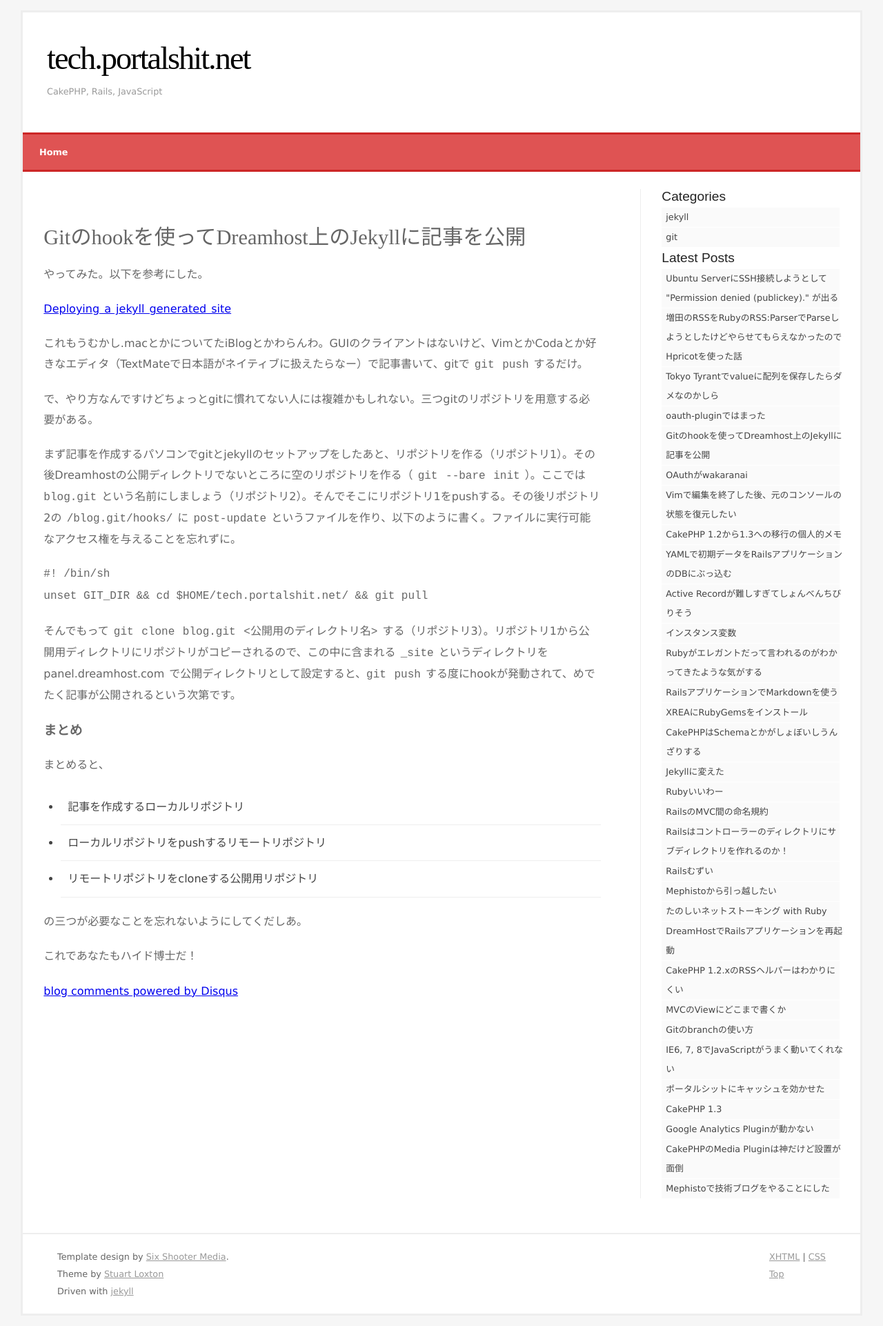
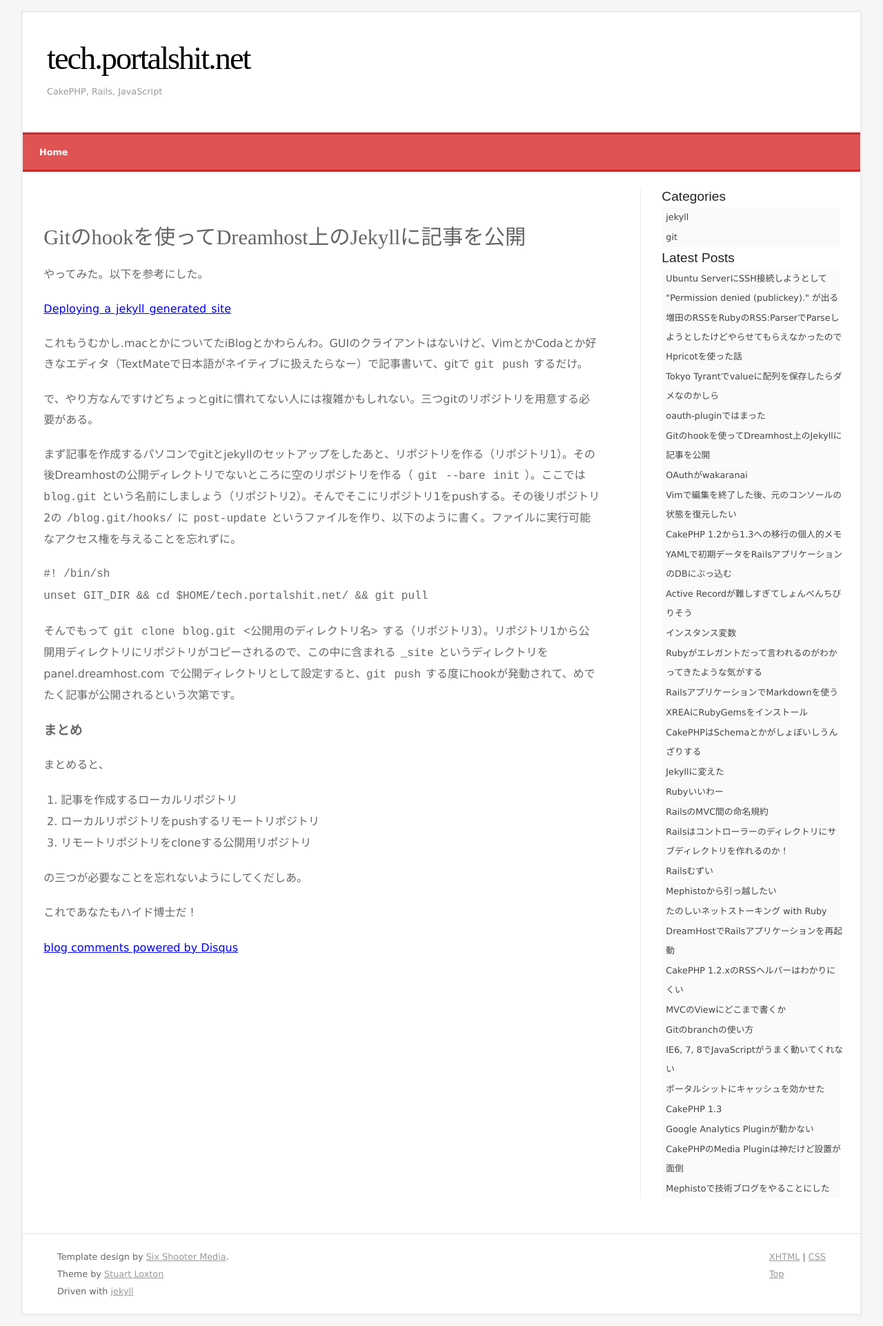
Before and after one commit to morygonzalez/tech.portalshit.net, a Jekyll site: the page built from _posts/2010-07-14-deploy-with-git-hook.markdown, in a window 1280 px wide. Shown: the whole page at 69% size. Built offline with Jekyll 4.4.1, drawn with Linux system fonts in a browser that asks for light colours; comment, search, counter and statistics services are not loaded.

Commit message:
過去のタイポの修正など

```diff
--- a/_posts/2010-07-14-deploy-with-git-hook.markdown
+++ b/_posts/2010-07-14-deploy-with-git-hook.markdown
@@ -26,9 +26,11 @@
 
 まとめると、
 
-* 記事を作成するローカルリポジトリ
-* ローカルリポジトリをpushするリモートリポジトリ
-* リモートリポジトリをcloneする公開用リポジトリ
+<ol>
+<li>記事を作成するローカルリポジトリ</li>
+<li>ローカルリポジトリをpushするリモートリポジトリ</li>
+<li>リモートリポジトリをcloneする公開用リポジトリ</li>
+</ol>
 
 の三つが必要なことを忘れないようにしてくだしあ。
 
--- a/_posts/2010-07-27-masuda-san.markdown
+++ b/_posts/2010-07-27-masuda-san.markdown
@@ -7,8 +7,8 @@
 layout: post
 ---
 
-[@ningengasinu](http://twitter.com/ningengasinu) 様みたいに、自分で作ったボットに「日記書いた」ってしゃべらせようと思って、増田のRSSを使わせてもらおうと思ったんだけど、Rubyの `RSS::Parser` で読み込もうとすると500 Internal Server Errorが返ってきてしまう。ブラウザから読み込むときはエラーとか出ないんだけど。
+[@ningengasinu](http://twitter.com/ningengasinu) 様みたいに、自分で作ったボットに「日記書いた」ってしゃべらせようと思って、増田のRSSを使わせてもらおうと思ったんだけど、Rubyの `RSS::Parser` で読み込もうとすると `500 Internal Server Error` が返ってきてしまう。ブラウザから読み込むときはエラーとか出ないんだけど。
 
 しょうがないので `open-uri` を使って `User-Agent` を偽装してRSSを読みに行ったところ、正しくレスポンスが返された。しょうがないので `RSS::Parser` は使わず、 `Hpricot` を使った。
 
-増田ってbotのアクセス弾いてるんですね。これがネットの闇ですか……
+増田ってbotのアクセス弾いてるわけですね。これがネットの闇ですか……
```
Also changed, not shown: 6 other files.
